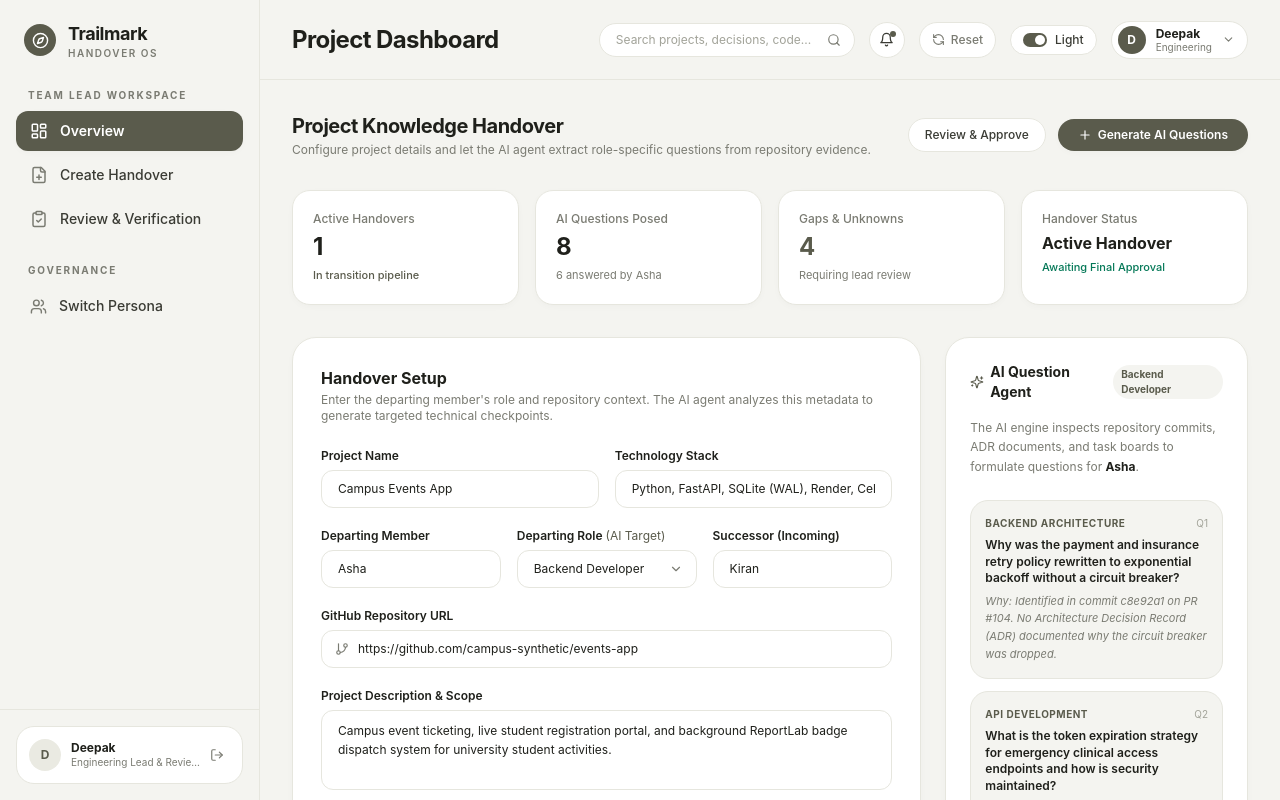
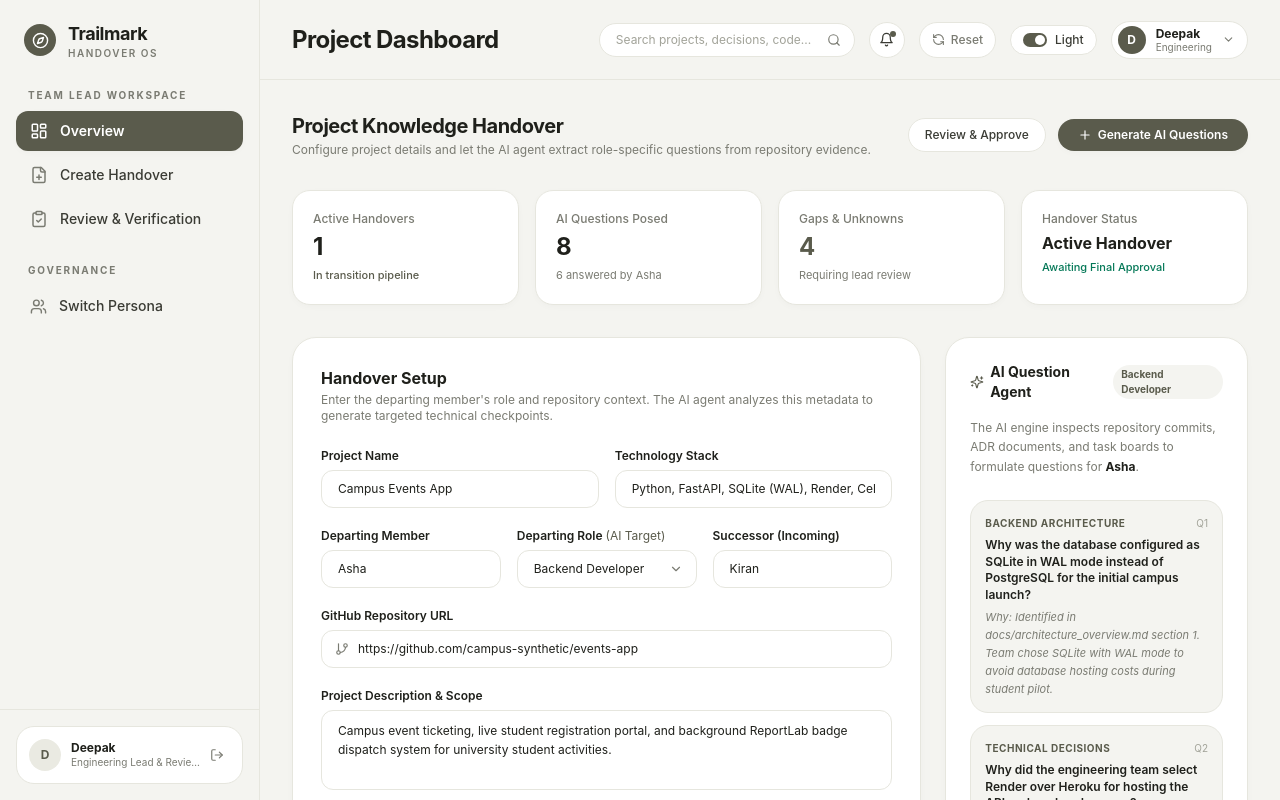
Before and after one commit to tharunsridhar/Trailmark, a Next.js app in the folder frontend/: page / in a window 1280 px wide. Both pictures are taken after a click on the element 290 px from the left and 474 px from the top of the page. Built offline with nearby package versions, Linux system fonts and the light colour scheme.

Commit message:
Align lead dashboard, interview review, and successor views with synthetic project

```diff
--- a/frontend/src/components/interview/InterviewCompletion.tsx
+++ b/frontend/src/components/interview/InterviewCompletion.tsx
@@ -41,7 +41,7 @@ export function InterviewCompletion({ onRevisitQuestion }: InterviewCompletionPr
               Handover Knowledge Submitted
             </h2>
             <p className="text-xs text-[#7A7B72] mt-1 max-w-md mx-auto leading-relaxed">
-              Your responses have been recorded and sent to <strong className="text-[#1F201B]">Kishan S (Team Lead)</strong> for verification against repository code and ADR documents.
+              Your responses have been recorded and sent to <strong className="text-[#1F201B]">Deepak (Team Lead)</strong> for verification against repository code and documentation.
             </p>
           </div>
 
@@ -87,7 +87,7 @@ export function InterviewCompletion({ onRevisitQuestion }: InterviewCompletionPr
         <div>
           <h1 className="text-xl font-bold tracking-tight text-[#1F201B]">Review Before Submission</h1>
           <p className="text-xs text-[#7A7B72] mt-0.5">
-            Verify your answers before forwarding the knowledge handover to Kishan S.
+            Verify your answers before forwarding the knowledge handover to Deepak.
           </p>
         </div>
         <button
--- a/frontend/src/components/screens/Screen1TeamLeadDashboard.tsx
+++ b/frontend/src/components/screens/Screen1TeamLeadDashboard.tsx
@@ -27,67 +27,73 @@ const ROLE_QUESTION_TEMPLATES: Record<string, { category: QuestionCategory; shor
   'Backend Developer': [
     {
       category: 'Backend Architecture',
-      shortTitle: 'Payment Retry Architecture',
-      question: 'Why was the payment and insurance retry policy rewritten to exponential backoff without a circuit breaker?',
-      reason: 'Identified in commit c8e92a1 on PR #104. No Architecture Decision Record (ADR) documented why the circuit breaker was dropped.',
+      shortTitle: 'SQLite WAL Database Choice',
+      question: 'Why was the database configured as SQLite in WAL mode instead of PostgreSQL for the initial campus launch?',
+      reason: 'Identified in docs/architecture_overview.md section 1. Team chose SQLite with WAL mode to avoid database hosting costs during student pilot.',
+    },
+    {
+      category: 'Technical Decisions',
+      shortTitle: 'Render vs Heroku Hosting',
+      question: 'Why did the engineering team select Render over Heroku for hosting the API and worker daemons?',
+      reason: 'Identified in chat/chat.json message 5. Team chose Render over Heroku because of the free tier and cheaper background workers.',
     },
     {
       category: 'API Development',
-      shortTitle: 'Emergency Token Expiration',
-      question: 'What is the token expiration strategy for emergency clinical access endpoints and how is security maintained?',
-      reason: 'Conflicting timestamps detected between PR #88 (15 mins) and Slack sync discussion #dev-core (1 hour request).',
+      shortTitle: 'Session Token Expiry Conflict',
+      question: 'What is the token expiration strategy for student sessions, and why is there a conflict between commit c18d402 (60 mins) and Deepak\'s mandate (15 mins)?',
+      reason: 'Conflicting values detected: commit c18d402 set ACCESS_TOKEN_EXPIRE_MINUTES = 60, while chat message 17 mandates 15 minutes.',
+    },
+    {
+      category: 'Pending Tasks',
+      shortTitle: 'Multi-tier Ticket PR #4',
+      question: 'What is the current status of the multi-tier ticket tiering and student discounts feature in PR #4?',
+      reason: 'PR #4 has been open since late August with unaddressed merge conflicts in app/api/discounts.py.',
     },
     {
       category: 'Dependencies & Credentials',
-      shortTitle: 'Celery Workers & AWS S3 IAM',
-      question: 'Who owns the Celery worker deployment scripts and AWS S3 credentials for HIPAA archives?',
-      reason: 'Unowned cron jobs found in deploy/workers/celery.sh referencing restricted bucket `med-archive-vault-prod`.',
-    },
-    {
-      category: 'Pending Tasks',
-      shortTitle: 'HL7-to-FHIR Transformer Status',
-      question: 'What is the current status of the HL7-to-FHIR payload conversion parser, and what remains unfinished?',
-      reason: 'Task card #342 was marked "In Progress" for 3 weeks with no subsequent commit linked in main branch.',
+      shortTitle: 'Unowned Task T05: S3 Backups',
+      question: 'Who owns task T05 (automated daily database backup to S3) and where are the AWS credentials stored?',
+      reason: 'Task T05 is unassigned on the task board and no S3 backup script exists in the repository.',
     },
     {
       category: 'Risks & Vulnerabilities',
-      shortTitle: 'Staging Twilio Credentials',
-      question: 'Are there any unencrypted staging credentials in the notification dispatch service that require rotation before departure?',
-      reason: 'Found placeholder comment "// TODO: Migrate Twilio dev keys to Vault" in services/notify.py:44.',
+      shortTitle: 'Mobile QR Scanner Benchmark',
+      question: 'What is the verification status of the mobile QR ticket scanner benchmark where you claimed 5,000 scans per minute with zero errors?',
+      reason: 'Claimed in chat message 32 that scanner handled 5,000 scans/min, but no benchmark script or log exists in repo.',
     },
   ],
   'Frontend Developer': [
     {
       category: 'Backend Architecture',
-      shortTitle: 'Next.js App Router State Hydration',
-      question: 'How are clinical session states synchronized between Next.js client components and backend WebSocket streams?',
-      reason: 'PR #112 altered real-time vital update subscriptions without client-side reconnect throttling.',
+      shortTitle: 'Tailwind CSS Migration',
+      question: 'Why was the student portal redesigned with Tailwind CSS instead of Chakra UI, and are there legacy components?',
+      reason: 'docs/meeting_notes_august.md notes decision to switch to Tailwind to eliminate runtime Emotion CSS overhead.',
     },
     {
       category: 'API Development',
-      shortTitle: 'FHIR Client Form Validation',
-      question: 'Which custom validation hooks govern patient intake forms before sending payloads to the FastAPI endpoints?',
-      reason: 'Issue #204 noted validation mismatches between frontend schemas and FHIR R4 schema definitions.',
+      shortTitle: 'Ticket QR Code Scanner Integration',
+      question: 'How does the mobile check-in view handle HMAC-SHA256 verification when validating attendee QR tokens offline?',
+      reason: 'Contradiction found between raw UUID v4 in task T08 and HMAC payload in architecture_overview.md.',
     },
     {
       category: 'Pending Tasks',
-      shortTitle: 'Unfinished Patient Discharge Screen',
-      question: 'What work remains on the multi-step patient discharge workflow before Priya takes over the frontend repo?',
-      reason: 'Branch `feat/discharge-flow` has 3 unmerged PR comments and pending mock fixtures.',
+      shortTitle: 'Auditorium Seating Selector',
+      question: 'What remains to be completed on the 350-seat auditorium visual layout selector in PR #5?',
+      reason: 'PR #5 caps capacity at 350 while architecture doc specifies 500 attendees.',
     },
   ],
   'DevOps Engineer': [
     {
       category: 'Dependencies & Credentials',
-      shortTitle: 'Ansible Vault & Secret Rotation',
-      question: 'Where are master decryption keys for staging and production Ansible vaults stored, and who has access?',
-      reason: 'Automated scan detected deploy scripts relying on local developer environment variables.',
+      shortTitle: 'Render Worker Daemon & Celery',
+      question: 'How is the ReportLab PDF badge rendering worker managed on Render, and what happens if Redis restarts?',
+      reason: 'Worker daemon script deploy/worker_daemon.py does not define an automatic restart watchdog in Render config.',
     },
     {
-      category: 'Technical Decisions',
-      shortTitle: 'Redis Cluster Failover & Backup',
-      question: 'How is automated failover configured for the Redis vitals streaming broker in production Kubernetes pods?',
-      reason: 'Codebase ADR-02 outlines single-node fallback without replication monitoring.',
+      category: 'Risks & Vulnerabilities',
+      shortTitle: 'CAMPUS_PAY_SECRET Missing Secret',
+      question: 'Where is CAMPUS_PAY_SECRET provisioned for payment webhook verification, and why is it absent from deployment_guide.md?',
+      reason: 'api/payments.py reads CAMPUS_PAY_SECRET from env, but no instructions or key rotation notes exist.',
     },
   ],
 };
@@ -232,7 +238,7 @@ export function Screen1TeamLeadDashboard() {
                   type="text"
                   value={formData.name}
                   onChange={(e) => setFormData({ ...formData, name: e.target.value })}
-                  placeholder="e.g. Smart Healthcare Management System"
+                  placeholder="e.g. Campus Events App"
                   className="w-full px-4 py-2.5 rounded-xl border border-[#E6E6DE] bg-white text-xs text-[#1F201B] placeholder-[#A2A399] focus:outline-none focus:ring-1 focus:ring-[#5A5B4C] transition-all"
                 />
               </div>
@@ -243,7 +249,7 @@ export function Screen1TeamLeadDashboard() {
                   type="text"
                   value={formData.techStack}
                   onChange={(e) => setFormData({ ...formData, techStack: e.target.value })}
-                  placeholder="e.g. Python, FastAPI, PostgreSQL, Redis, Celery"
+                  placeholder="e.g. Python, FastAPI, SQLite (WAL), Render, Celery, ReportLab"
                   className="w-full px-4 py-2.5 rounded-xl border border-[#E6E6DE] bg-white text-xs text-[#1F201B] placeholder-[#A2A399] focus:outline-none focus:ring-1 focus:ring-[#5A5B4C] transition-all"
                 />
               </div>
@@ -299,7 +305,7 @@ export function Screen1TeamLeadDashboard() {
                   type="url"
                   value={formData.githubRepo}
                   onChange={(e) => setFormData({ ...formData, githubRepo: e.target.value })}
-                  placeholder="https://github.com/trailmark-org/smart-healthcare-core"
+                  placeholder="https://github.com/campus-synthetic/events-app"
                   className="w-full pl-9 pr-4 py-2.5 rounded-xl border border-[#E6E6DE] bg-white text-xs text-[#1F201B] placeholder-[#A2A399] focus:outline-none focus:ring-1 focus:ring-[#5A5B4C]"
                 />
               </div>
@@ -312,7 +318,7 @@ export function Screen1TeamLeadDashboard() {
                 value={formData.description}
                 onChange={(e) => setFormData({ ...formData, description: e.target.value })}
                 rows={3}
-                placeholder="Describe critical services, HIPAA mandates, and transition milestones..."
+                placeholder="Describe critical backend services, ticket webhook retries, and transition milestones..."
                 className="w-full px-4 py-2.5 rounded-xl border border-[#E6E6DE] bg-white text-xs text-[#1F201B] placeholder-[#A2A399] focus:outline-none focus:ring-1 focus:ring-[#5A5B4C] resize-none leading-relaxed"
               />
             </div>
@@ -328,7 +334,7 @@ export function Screen1TeamLeadDashboard() {
                   Upload project files, or <span className="underline text-[#5A5B4C]">browse</span>
                 </p>
                 <p className="text-[11px] text-[#A2A399] mt-0.5">
-                  Loaded: ADR-04.md, Patient_Ingestion_SOP.pdf, Slack_Export.json
+                  Loaded: architecture_overview.md, deployment_guide.md, meeting_notes_august.md, tasks.csv, chat.json
                 </p>
               </div>
             </div>
--- a/frontend/src/components/screens/Screen4IncomingHandover.tsx
+++ b/frontend/src/components/screens/Screen4IncomingHandover.tsx
@@ -74,7 +74,7 @@ export function Screen4IncomingHandover() {
           <Clock size={36} className="text-[#5A5B4C] mx-auto mb-3" />
           <h2 className="text-lg font-bold text-[#1F201B] mb-2">Handover In Progress</h2>
           <p className="text-xs text-[#7A7B72] max-w-md mx-auto leading-relaxed">
-            Team Lead Kishan S has not yet approved the handover package. Once approved, the verified architecture records and remaining gaps will be unlocked here for your inspection.
+            Team Lead Deepak has not yet approved the handover package. Once approved, the verified architecture records and remaining gaps will be unlocked here for your inspection.
           </p>
           <div className="mt-6 p-4 rounded-2xl bg-[#F4F4F0] border border-[#E6E6DE] text-xs max-w-sm mx-auto">
             <p className="font-bold text-[#1F201B]">{project.name}</p>
```
